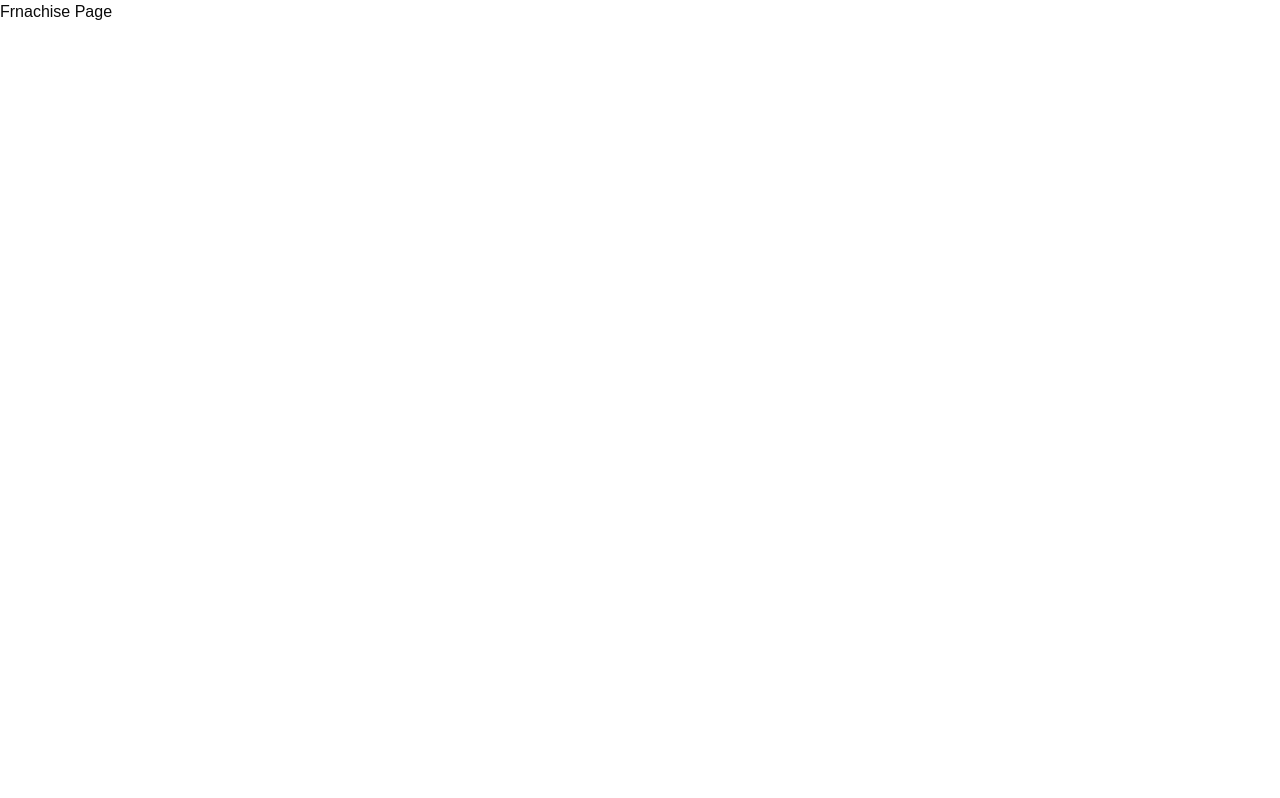
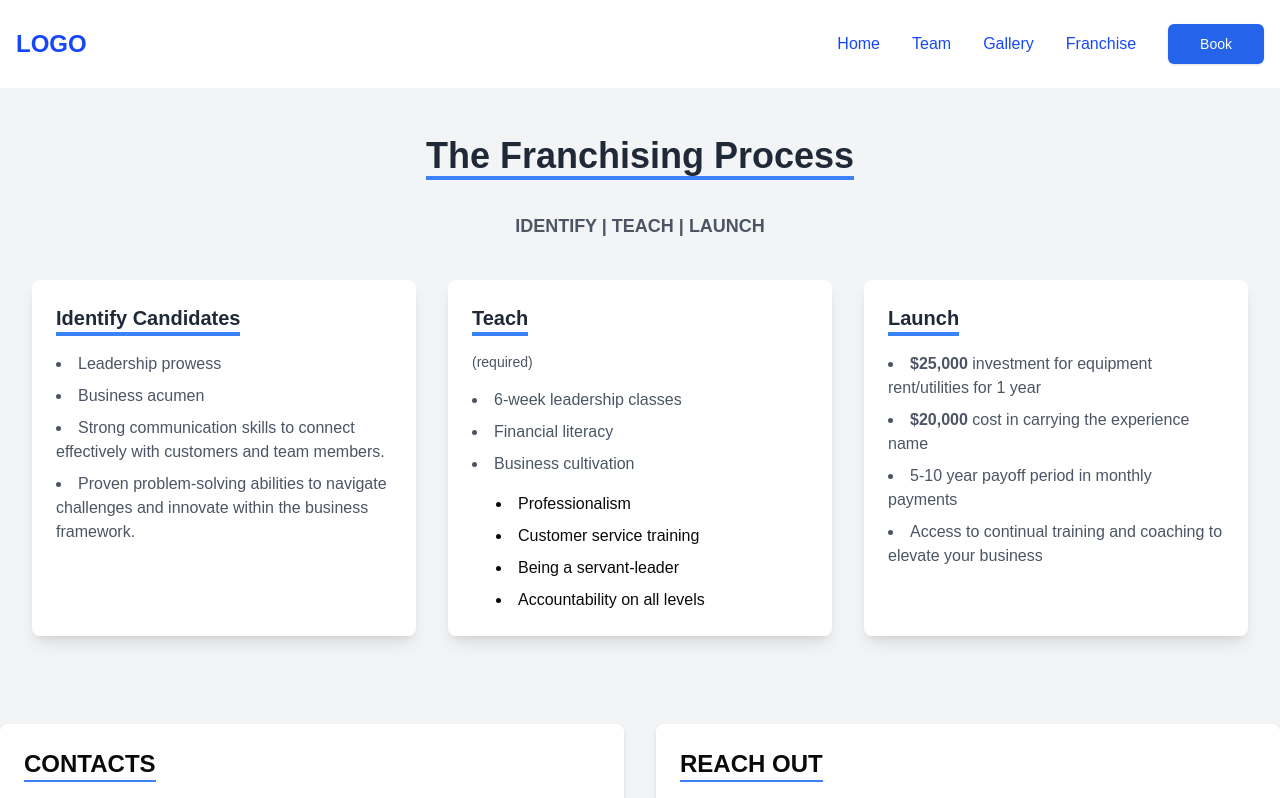
Before and after one commit to ByteFlowWebAgency/theExperienceBarberShop, a Next.js app: page /Franchise in a window 1280 px wide. Shown: the top 798 px of the page. Built offline with nearby package versions, Linux system fonts and the light colour scheme.

Commit message:
Add franchise page

```diff
--- a/app/Franchise/page.tsx
+++ b/app/Franchise/page.tsx
@@ -1,9 +1,14 @@
 import React from "react";
+import Footer from "../components/Footer";
+import FranchiseSection from "../components/FranchiseSection";
+import Header from "../components/Header";
 
 const FranchisePage = () => {
   return (
     <>
-      <h1>Frnachise Page</h1>
+      <Header />
+      <FranchiseSection />
+      <Footer />
     </>
   );
 };
--- /dev/null
+++ b/app/components/FranchiseSection.tsx
@@ -0,0 +1,83 @@
+import React from "react";
+
+const FranchiseSection = () => {
+  return (
+    <section className="bg-gray-100 py-12">
+      <div className="container mx-auto px-4 lg:px-8">
+        <div className="flex justify-center">
+          <h2 className="text-3xl lg:text-4xl font-bold border-b-4 border-blue-500 text-center text-gray-800 mb-8">
+            The Franchising Process
+          </h2>
+        </div>
+
+        <p className="text-lg text-gray-600 text-center mb-10">
+          <span className="font-semibold">IDENTIFY | TEACH | LAUNCH</span>
+        </p>
+
+        <div className="grid grid-cols-1 md:grid-cols-2 lg:grid-cols-3 gap-8">
+          {/* Identify Section */}
+          <div className="bg-white shadow-lg rounded-lg p-6">
+            <h3 className="text-xl font-semibold text-gray-800 mb-4 border-b-4 border-blue-500 inline-block">
+              Identify Candidates
+            </h3>
+            <ul className="list-disc list-inside text-gray-600 space-y-2">
+              <li>Leadership prowess</li>
+              <li>Business acumen</li>
+              <li>
+                Strong communication skills to connect effectively with
+                customers and team members.
+              </li>
+              <li>
+                Proven problem-solving abilities to navigate challenges and
+                innovate within the business framework.
+              </li>
+            </ul>
+          </div>
+
+          {/* Teach Section */}
+          <div className="bg-white shadow-lg rounded-lg p-6">
+            <h3 className="text-xl font-semibold text-gray-800 mb-4 border-b-4 border-blue-500 inline-block">
+              Teach
+            </h3>
+            <p className="text-gray-600 text-sm mb-4">(required)</p>
+            <ul className="list-disc list-inside text-gray-600 space-y-2">
+              <li>6-week leadership classes</li>
+              <li>Financial literacy</li>
+              <li>Business cultivation</li>
+            </ul>
+            <ul className="list-disc list-inside pl-6 mt-4 space-y-2">
+              <li>Professionalism</li>
+              <li>Customer service training</li>
+              <li>Being a servant-leader</li>
+              <li>Accountability on all levels</li>
+            </ul>
+          </div>
+
+          {/* Launch Section */}
+          <div className="bg-white shadow-lg rounded-lg p-6">
+            <h3 className="text-xl font-semibold text-gray-800 mb-4 border-b-4 border-blue-500 inline-block">
+              Launch
+            </h3>
+            <ul className="list-disc list-inside text-gray-600 space-y-2">
+              <li>
+                <span className="font-semibold">$25,000</span> investment for
+                equipment rent/utilities for 1 year
+              </li>
+              <li>
+                <span className="font-semibold">$20,000</span> cost in carrying
+                the experience name
+              </li>
+              <li>5-10 year payoff period in monthly payments</li>
+              <li>
+                Access to continual training and coaching to elevate your
+                business
+              </li>
+            </ul>
+          </div>
+        </div>
+      </div>
+    </section>
+  );
+};
+
+export default FranchiseSection;
```
